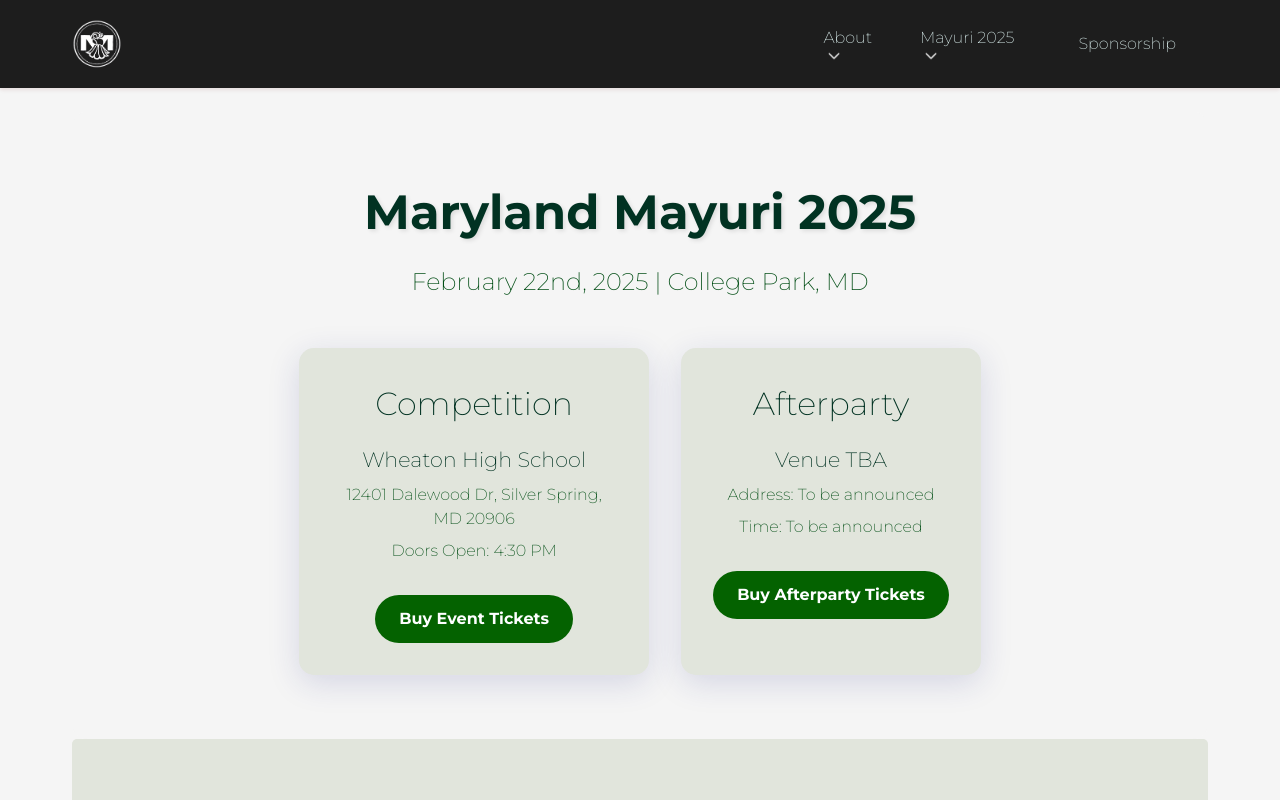
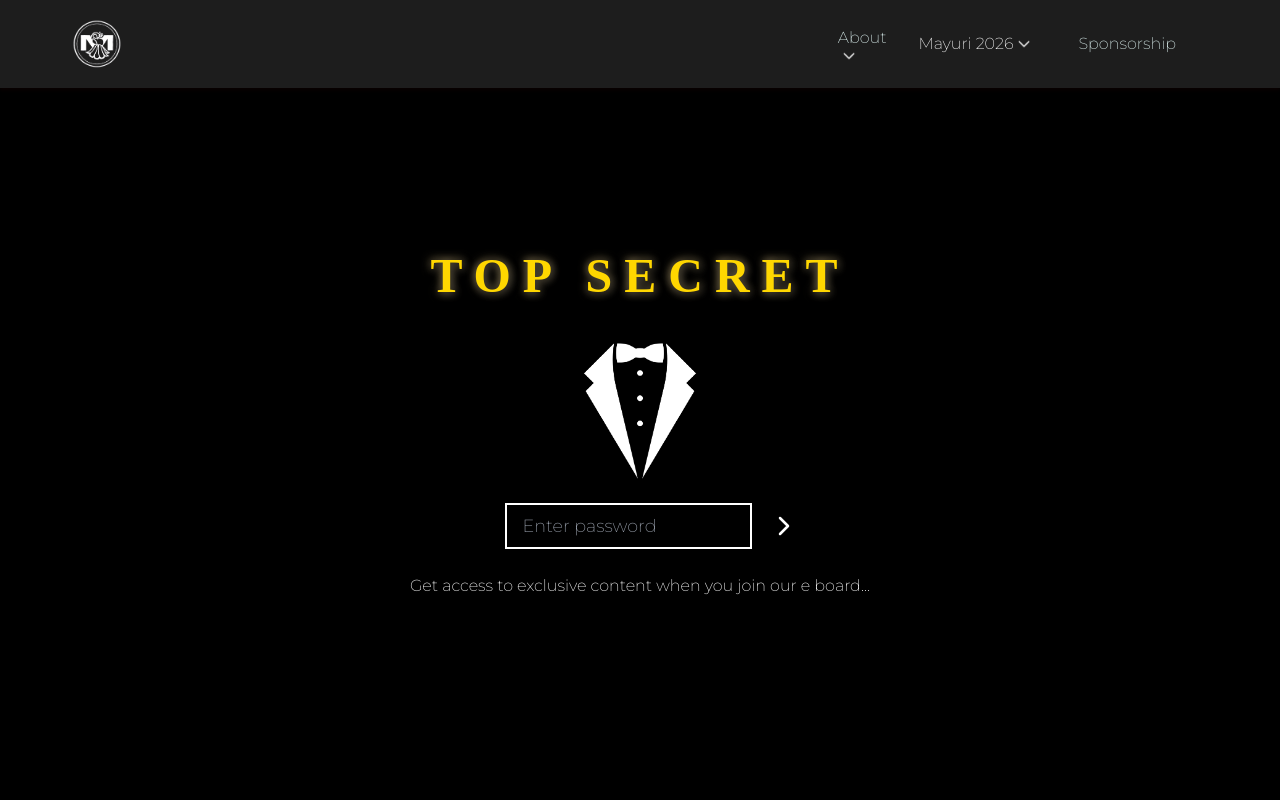
Before and after one commit to maryland-mayuri/marylandmayuri-website, a React (Vite) app: page /competition in a window 1280 px wide. Built offline with nearby package versions, Linux system fonts and the light colour scheme; a web font is replaced by a local one.

Commit message:
made some ui changes to the competition page by adding a lockscreen page to build hype

```diff
--- a/src/components/Navbar/Navbar.jsx
+++ b/src/components/Navbar/Navbar.jsx
@@ -66,9 +66,9 @@ const Navbar = () => {
                     onMouseEnter={() => !isMobile && setOpenDropdowns(prev => ({ ...prev, mayuri: true }))}
                     onMouseLeave={() => !isMobile && setOpenDropdowns(prev => ({ ...prev, mayuri: false }))}
                     onClick={() => handleDropdown('mayuri')}>
-                    <div className="nav-link">
-                        Mayuri 2025 <img src={arrowIcon} alt="Dropdown" className="dropdown-arrow" />
-                    </div>
+                    <HashLink smooth to="/competition/#competition" onClick={handleLinkClick} style={{display: 'flex', alignItems: 'center', textDecoration: "none", color: "#fff"}}>
+                        Mayuri 2026 <img src={arrowIcon} alt="Dropdown" className="dropdown-arrow" />
+                    </HashLink>
                     <div className={`dropdown ${openDropdowns['mayuri'] ? 'open' : ''}`}>
                         <HashLink smooth to="/competition/#competition" onClick={handleLinkClick}>Competition</HashLink>
                         <HashLink smooth to="/competition/#media" onClick={handleLinkClick}>Media</HashLink>
--- a/src/components/pages/Competition.jsx
+++ b/src/components/pages/Competition.jsx
@@ -1,4 +1,4 @@
-import React, { useState } from 'react'
+import React, { useState, useEffect } from 'react'
 import Slider from 'react-slick';
 import 'slick-carousel/slick/slick.css';
 import 'slick-carousel/slick/slick-theme.css';
@@ -23,6 +23,7 @@ import ali from '../../assets/media-team-ali.jpeg'
 import pranav from '../../assets/media-team-pranav.jpg'
 
 import arrowIcon from '../../assets/arrow-icon-dark.png'
+import tuxClipart from '../../assets/real-tux-clipart.png'
 
 import uscd from '../../assets/team_photos/ucsdpushpanjali.jpg'
 import pitt from '../../assets/team_photos/pittnrityamala.jpg'
@@ -45,6 +46,11 @@ const Competition = () => {
   const [activeTab, setActiveTab] = useState('event');
   const [activeTeam, setActiveTeam] = useState(null);
 
+  // Password protection state
+  const [isUnlocked, setIsUnlocked] = useState(false);
+  const [password, setPassword] = useState("");
+  const [error, setError] = useState("");
+  const correctPassword = "iruyam2026"; // Change this to your desired password
 
   const competitionPhotos = [
     { id: 1, src: comp1, alt: 'Comp 1' },
@@ -129,6 +135,122 @@ const Competition = () => {
       }
     ]
   };
+
+  // Typewriter effect for TOP SECRET
+  const topSecretText = "TOP SECRET";
+  const [typedText, setTypedText] = useState("");
+  const [showTux, setShowTux] = useState(false);
+  useEffect(() => {
+    let i = 0;
+    const interval = setInterval(() => {
+      setTypedText(topSecretText.slice(0, i + 1));
+      i++;
+      if (i === topSecretText.length) {
+        clearInterval(interval);
+        setTimeout(() => setShowTux(true), 300); // Show tux after a short delay
+      }
+    }, 100);
+    return () => clearInterval(interval);
+  }, []);
+
+  // Animation for input, button, and info text
+  const [showLockUI, setShowLockUI] = useState(false);
+  useEffect(() => {
+    if (showTux) {
+      const timer = setTimeout(() => setShowLockUI(true), 500);
+      return () => clearTimeout(timer);
+    }
+  }, [showTux]);
+
+  if (!isUnlocked) {
+    return (
+      <div className="password-lock-screen" style={{
+        display: 'flex',
+        flexDirection: 'column',
+        alignItems: 'center',
+        justifyContent: 'flex-start', // Move content up
+        minHeight: '100vh',
+        background: '#000',
+        paddingTop: '10rem', // Add some top padding
+      }}>
+        <h1 style={{
+          fontFamily: 'Cinzel, serif',
+          fontWeight: 900,
+          fontSize: '3rem',
+          letterSpacing: '0.25em',
+          color: 'gold',
+          textShadow: '2px 2px 8px #222, 0 0 10px #bfa76f',
+          marginBottom: '1.5rem',
+          textAlign: 'center',
+          textTransform: 'uppercase',
+          minHeight: '3.5rem',
+        }}>{typedText}<span style={{color: 'gold', fontWeight: 1000}}>{typedText.length < topSecretText.length ? '|' : ''}</span></h1>
+        <div style={{
+          opacity: showTux ? 1 : 0,
+          transform: showTux ? 'translateY(0)' : 'translateY(80px)',
+          transition: 'opacity 1.2s ease, transform 1.2s ease',
+          display: 'flex', justifyContent: 'center', alignItems: 'center', width: '100%', marginBottom: '1rem',
+        }}>
+          <img src={tuxClipart} alt="Tuxedo" style={{maxWidth: '150px', margin: '0 auto', display: 'block'}} />
+        </div>
+        <div style={{
+          opacity: showLockUI ? 1 : 0,
+          transform: showLockUI ? 'translateY(0)' : 'translateY(80px)',
+          transition: 'opacity 1.2s ease, transform 1.2s ease',
+          display: 'flex', flexDirection: 'column', alignItems: 'center', width: '100%',
+        }}>
+          <div style={{display: 'flex', alignItems: 'center', justifyContent: 'center', minWidth: '320px', marginLeft: '32px'}}>
+            <input
+              type="password"
+              value={password}
+              onChange={e => setPassword(e.target.value)}
+              placeholder="Enter password"
+              style={{
+                padding: '0.5rem 1rem',
+                fontSize: '1.1rem',
+                border: '2px solid #fff',
+                marginBottom: '0.5rem',
+                background: '#000',
+                color: '#fff',
+                outline: 'none',
+                borderRadius: '0',
+                marginRight: '0.5rem',
+                textIndent: '0rem',
+              }}
+            />
+            <button
+              style={{
+                padding: '0.5rem',
+                background: 'none',
+                border: 'none',
+                cursor: 'pointer',
+                marginBottom: '0.5rem',
+                display: 'flex',
+                alignItems: 'center',
+              }}
+              onClick={() => {
+                if (password === correctPassword) {
+                  setIsUnlocked(true);
+                  setError("");
+                } else {
+                  setError("Incorrect password. Please try again.");
+                }
+              }}
+              aria-label="Unlock"
+            >
+              <svg width="32" height="32" viewBox="0 0 32 32" fill="none" xmlns="http://www.w3.org/2000/svg">
+                <path d="M12 8L20 16L12 24" stroke="#fff" strokeWidth="2.5" strokeLinecap="round" strokeLinejoin="round"/>
+              </svg>
+            </button>
+          </div>
+          <div style={{color: '#fff', padding: '0.5rem 1rem', borderRadius: '8px', fontSize: '1rem', textAlign: 'center', maxWidth: '100%', marginBottom: '0.5rem', marginTop: '0.5rem'}}>
+            Get access to exclusive content when you <a href="https://docs.google.com/forms/d/e/1FAIpQLSeNVcHH7_mt0wBPsFWyEht6PUsphzsUyqsLyXYIha3BSzw4qA/viewform" style={{color: '#fff'}} target='_blank'> join our e board...</a>
+          </div>
+        </div>
+        {error && <div style={{color: 'red', marginTop: '1rem'}}>{error}</div>}
+      </div>
+    );
+  }
 
   return (
     <div className='competition-container'>
```
Also changed, not shown: src/assets/real-tux-clipart.png (added).
